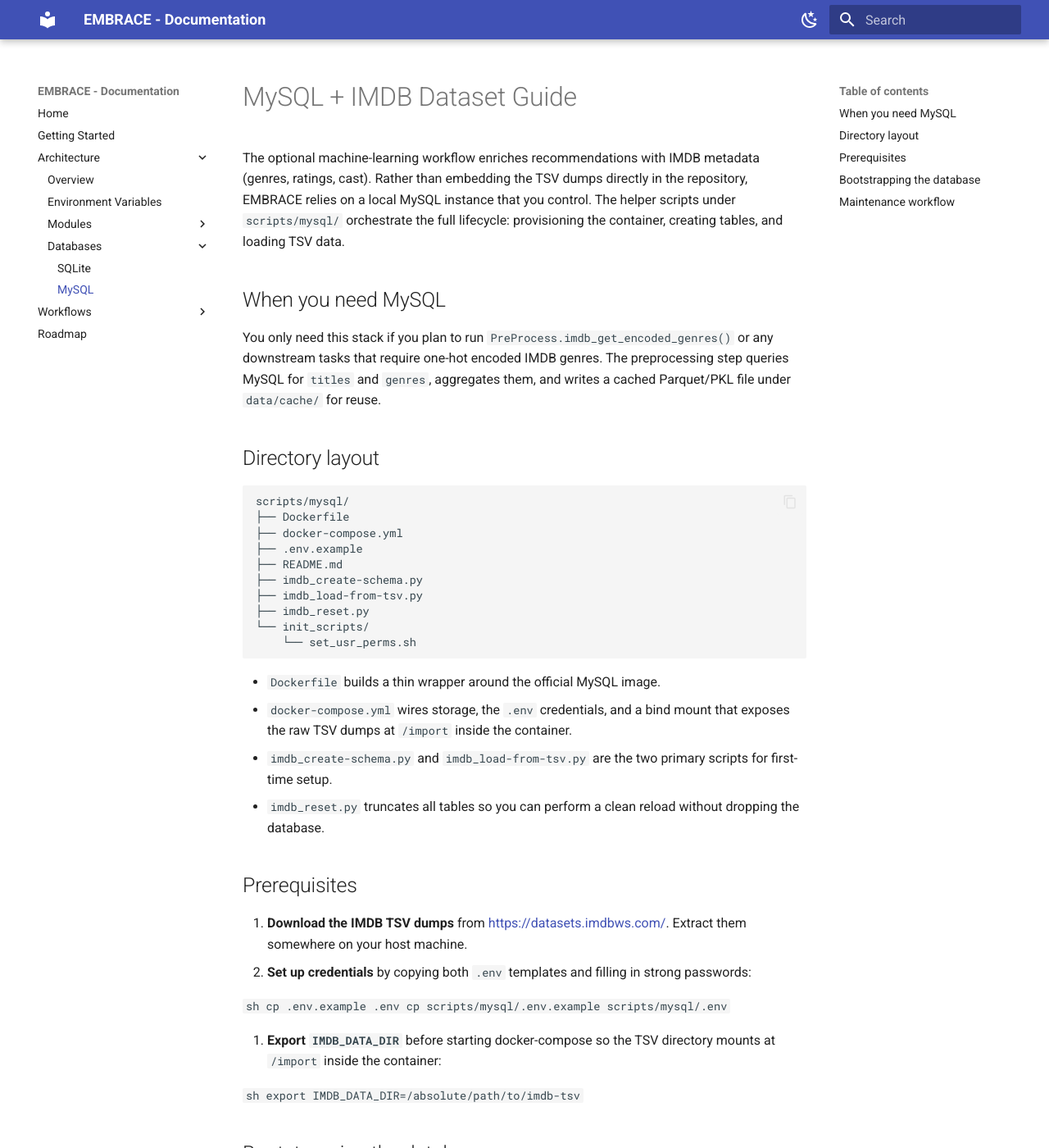
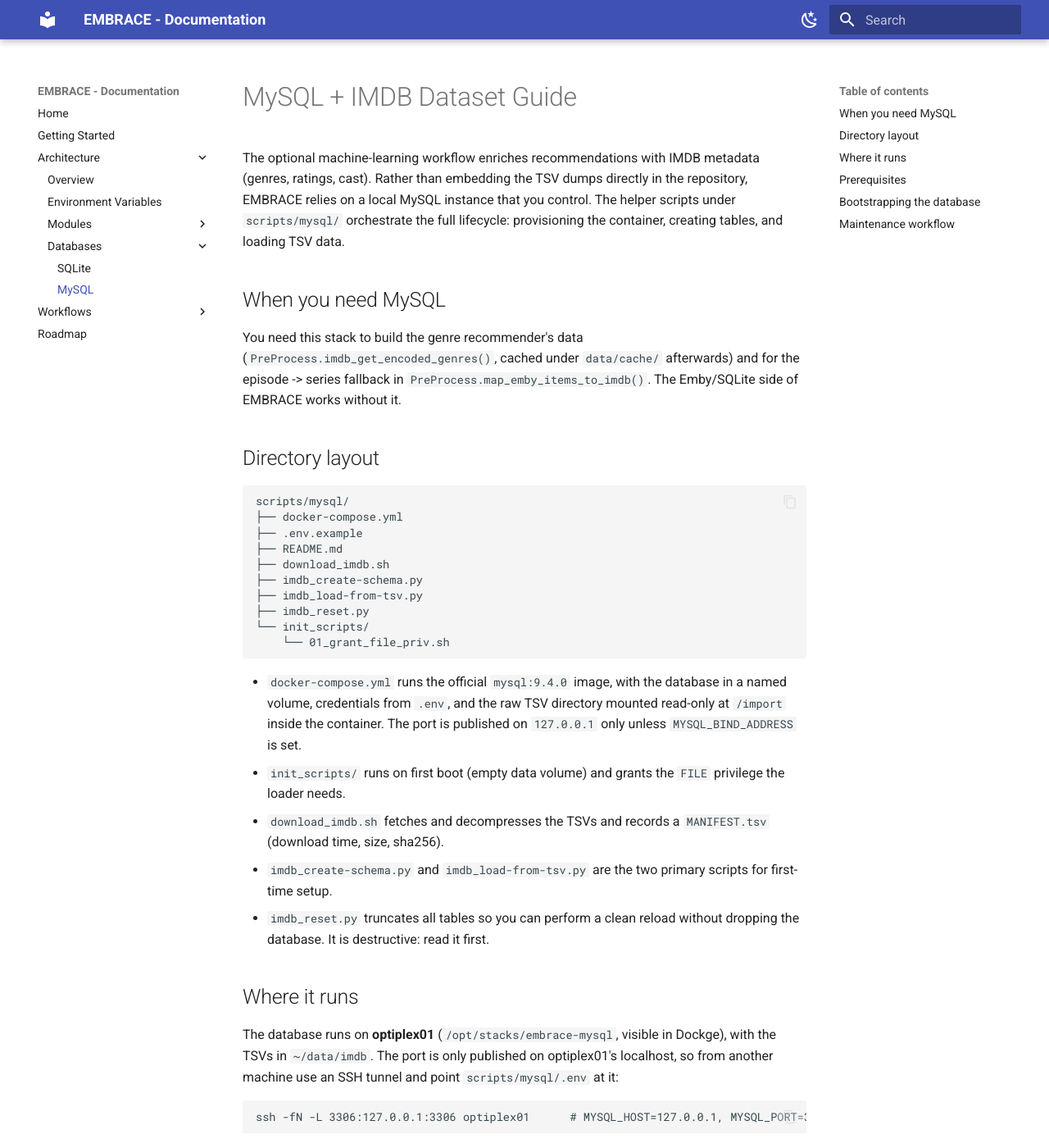
Before and after one commit to bgrando24/EMBRACE, an MkDocs documentation site: the page built from docs/databases/mysql.md, in a window 1280 px wide and 1400 px high. Shown: the whole window at 82% size. Built offline with MkDocs 1.6.1 and Material for MkDocs 9.7.7, drawn with Linux system fonts in a browser that asks for light colours; some of the changed text lies outside the part shown.

Commit message:
Deployment setup for optiplex01: MySQL stack, IMDB download, systemd timer
- MySQL compose uses the official mysql:9.4.0 image directly (the
  Dockerfile only duplicated the healthcheck); port published on
  127.0.0.1 by default, configurable via MYSQL_BIND_ADDRESS
- replace set_usr_perms.sh, which ran `docker compose exec` from inside
  the container's init dir, with a real first-boot init script granting
  FILE to MYSQL_USER
- download_imdb.sh: fetch + decompress the TSVs the loader needs and
  write a MANIFEST.tsv (time, size, sha256) for the snapshot
- systemd user service + timer for the daily refresh (catches up missed
  runs, never overlaps)
- docs for the above, SSH tunnel access, and where the canonical SQLite
  database lives

Claude-Session: https://claude.ai/code/session_01HEWGHEC19UTvfiVSiDWoX9

````diff
--- a/docs/databases/mysql.md
+++ b/docs/databases/mysql.md
@@ -4,87 +4,86 @@ The optional machine-learning workflow enriches recommendations with IMDB metada
 
 ## When you need MySQL
 
-You only need this stack if you plan to run `PreProcess.imdb_get_encoded_genres()` or any downstream tasks that require one-hot encoded IMDB genres. The preprocessing step queries MySQL for `titles` and `genres`, aggregates them, and writes a cached Parquet/PKL file under `data/cache/` for reuse.
+You need this stack to build the genre recommender's data (`PreProcess.imdb_get_encoded_genres()`, cached under `data/cache/` afterwards) and for the episode -> series fallback in `PreProcess.map_emby_items_to_imdb()`. The Emby/SQLite side of EMBRACE works without it.
 
 ## Directory layout
 
 ```
 scripts/mysql/
-├── Dockerfile
 ├── docker-compose.yml
 ├── .env.example
 ├── README.md
+├── download_imdb.sh
 ├── imdb_create-schema.py
 ├── imdb_load-from-tsv.py
 ├── imdb_reset.py
 └── init_scripts/
-    └── set_usr_perms.sh
+    └── 01_grant_file_priv.sh
 ```
 
-- `Dockerfile` builds a thin wrapper around the official MySQL image.
-- `docker-compose.yml` wires storage, the `.env` credentials, and a bind mount that exposes the raw TSV dumps at `/import` inside the container.
+- `docker-compose.yml` runs the official `mysql:9.4.0` image, with the database in a named volume, credentials from `.env`, and the raw TSV directory mounted read-only at `/import` inside the container. The port is published on `127.0.0.1` only unless `MYSQL_BIND_ADDRESS` is set.
+- `init_scripts/` runs on first boot (empty data volume) and grants the `FILE` privilege the loader needs.
+- `download_imdb.sh` fetches and decompresses the TSVs and records a `MANIFEST.tsv` (download time, size, sha256).
 - `imdb_create-schema.py` and `imdb_load-from-tsv.py` are the two primary scripts for first-time setup.
-- `imdb_reset.py` truncates all tables so you can perform a clean reload without dropping the database.
+- `imdb_reset.py` truncates all tables so you can perform a clean reload without dropping the database. It is destructive: read it first.
+
+## Where it runs
+
+The database runs on **optiplex01** (`/opt/stacks/embrace-mysql`, visible in Dockge), with the TSVs in `~/data/imdb`. The port is only published on optiplex01's localhost, so from another machine use an SSH tunnel and point `scripts/mysql/.env` at it:
+
+```sh
+ssh -fN -L 3306:127.0.0.1:3306 optiplex01      # MYSQL_HOST=127.0.0.1, MYSQL_PORT=3306 in scripts/mysql/.env
+```
 
 ## Prerequisites
 
-1. **Download the IMDB TSV dumps** from [https://datasets.imdbws.com/](https://datasets.imdbws.com/). Extract them somewhere on your host machine.
-2. **Set up credentials** by copying both `.env` templates and filling in strong passwords:
+1. **Set up credentials** by copying both `.env` templates and filling in strong passwords and `IMDB_DATA_DIR` (absolute path to the TSV directory):
 
    ```sh
    cp .env.example .env
    cp scripts/mysql/.env.example scripts/mysql/.env
    ```
 
-3. **Export `IMDB_DATA_DIR`** before starting docker-compose so the TSV directory mounts at `/import` inside the container:
+2. **Download the IMDB TSV dumps** (about 7 GB uncompressed):
 
    ```sh
-   export IMDB_DATA_DIR=/absolute/path/to/imdb-tsv
+   scripts/mysql/download_imdb.sh
    ```
 
 ## Bootstrapping the database
 
-1. **Build and start MySQL**
+1. **Start MySQL**
 
    ```sh
    cd scripts/mysql
-   docker compose up -d --build
+   docker compose up -d
    ```
 
-   The compose file enables `--secure-file-priv=/import` and `--local-infile=ON`, allowing the loader scripts to stream TSVs directly into staging tables.
+   The compose file enables `--secure-file-priv=/import` and `--local-infile=ON`, allowing the loader scripts to stream TSVs directly into staging tables. On first boot the init script grants `FILE` to `MYSQL_USER`.
 
-2. **Grant file permissions** (first run only)
+2. **Create schemas** (from the project root, using the project venv)
 
    ```sh
-   ./init_scripts/set_usr_perms.sh
-   ```
-
-   This wrapper runs `GRANT FILE` for the application user using the root credentials you supplied.
-
-3. **Create schemas**
-
-   ```sh
-   python3 imdb_create-schema.py
+   PYTHONPATH=src python scripts/mysql/imdb_create-schema.py
    ```
 
    The script connects via `MySQLConnector`, ensures the database exists, and creates the target tables (`titles`, `genres`, `directors`, `writers`, `episodes`, `roles`, `ratings`, `persons`) along with staging tables used during data loads.
 
-4. **Load TSV data**
+3. **Load TSV data**
 
    ```sh
-   python3 imdb_load-from-tsv.py
+   PYTHONPATH=src python scripts/mysql/imdb_load-from-tsv.py
    ```
 
-   Each block wraps a table load in a timing context, bulk imports the TSV into a staging table (where required), and then inserts the normalized rows into the destination table. Expect this step to take several minutes depending on disk speed.
+   Each block wraps a table load in a timing context, bulk imports the TSV into a staging table (where required), and then inserts the normalized rows into the destination table. The `roles` table (~95M rows) dominates; expect tens of minutes. Run it detached (`tmux`, or `systemd-run --user`) so a dropped SSH session doesn't kill it.
 
-5. **Verify row counts**
-
-   After the loader finishes, you can run quick sanity checks:
+4. **Verify row counts** with exact counts - `information_schema.TABLES.TABLE_ROWS` is only an InnoDB estimate:
 
    ```sh
-   docker compose exec db mysql -u${MYSQL_USER} -p${MYSQL_PASSWORD} ${MYSQL_DATABASE} \
-     -e "SELECT TABLE_NAME, TABLE_ROWS FROM information_schema.tables WHERE TABLE_SCHEMA='${MYSQL_DATABASE}' ORDER BY TABLE_ROWS DESC;"
+   docker compose exec db sh -c 'mysql -u"$MYSQL_USER" -p"$MYSQL_PASSWORD" "$MYSQL_DATABASE" -e "SELECT COUNT(*) FROM titles; SELECT COUNT(*) FROM roles;"'
    ```
+
+5. **Rebuild the genre cache** used by the recommender: `PreProcess().imdb_get_encoded_genres(refresh=True)`.
 
 6. **Shut down** (optional)
 
@@ -95,7 +94,7 @@ scripts/mysql/
 ## Maintenance workflow
 
 - **Refresh data**: rerun `imdb_load-from-tsv.py` after downloading new IMDB dumps. Use `imdb_reset.py` beforehand if you want to truncate tables instead of appending.
-- **Cache management**: delete or refresh `data/cache/imdb_genres_ohe.parquet` if you need to rebuild the encoded dataset after a reload.
+- **Cache management**: call `PreProcess().imdb_get_encoded_genres(refresh=True)` after a reload to rebuild `data/cache/imdb_genres_<types>.parquet`.
 - **Connection reuse**: the Python code instantiates `MySQLConnector` with `scripts/mysql/.env` to discover credentials, so keep that file updated if hosts or ports change.
 
-With these pieces in place, `PreProcess.imdb_get_encoded_genres()` can connect to MySQL, fetch the latest title/genre associations, and generate the sparse one-hot vectors used by the k-NN example in `src/main.py`.
+With these pieces in place, `PreProcess.imdb_get_encoded_genres()` can connect to MySQL, fetch the latest title/genre associations, and generate the multi-hot genre vectors used by `GenreKNN` (demo: `src/ml/main.py`).
````
Also changed, not shown: docs/workflows/cron_jobs.md (+26 -2 lines), scripts/mysql/README.md (+20 -13 lines), 8 other files.
